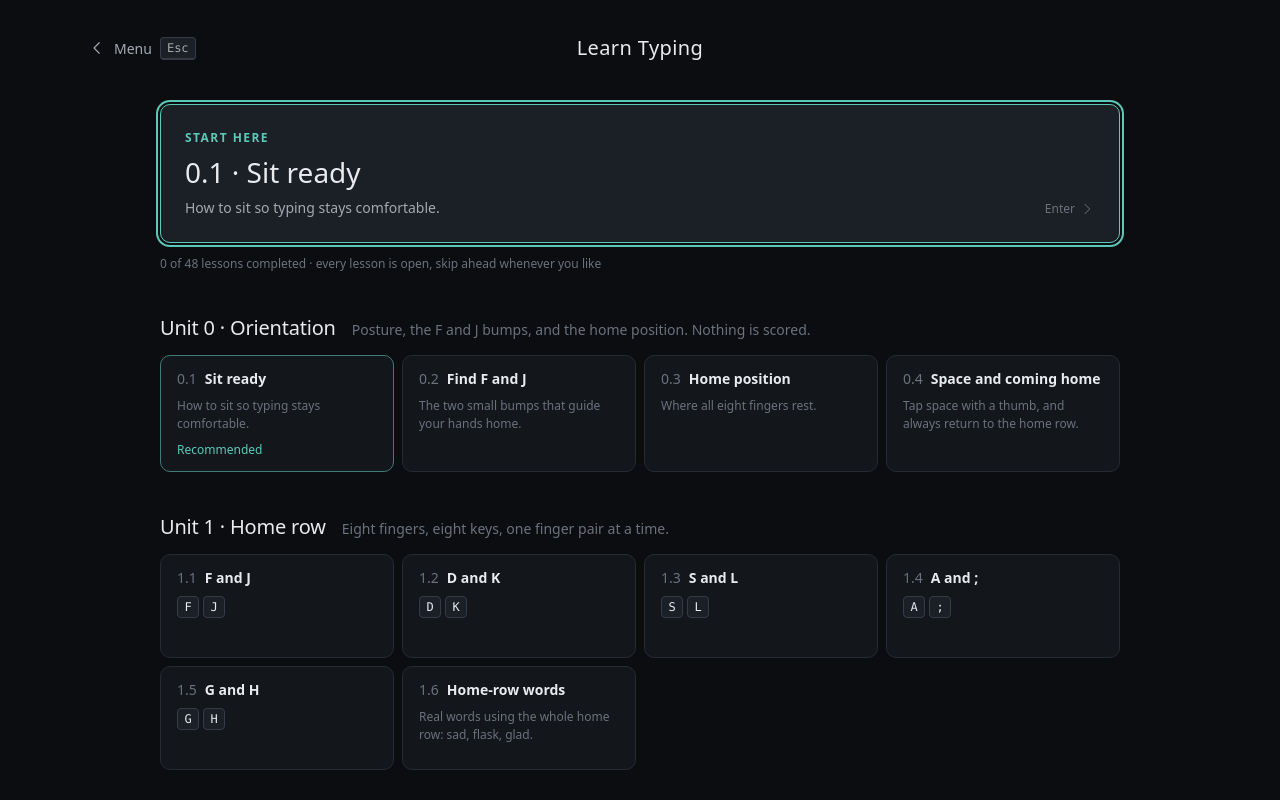
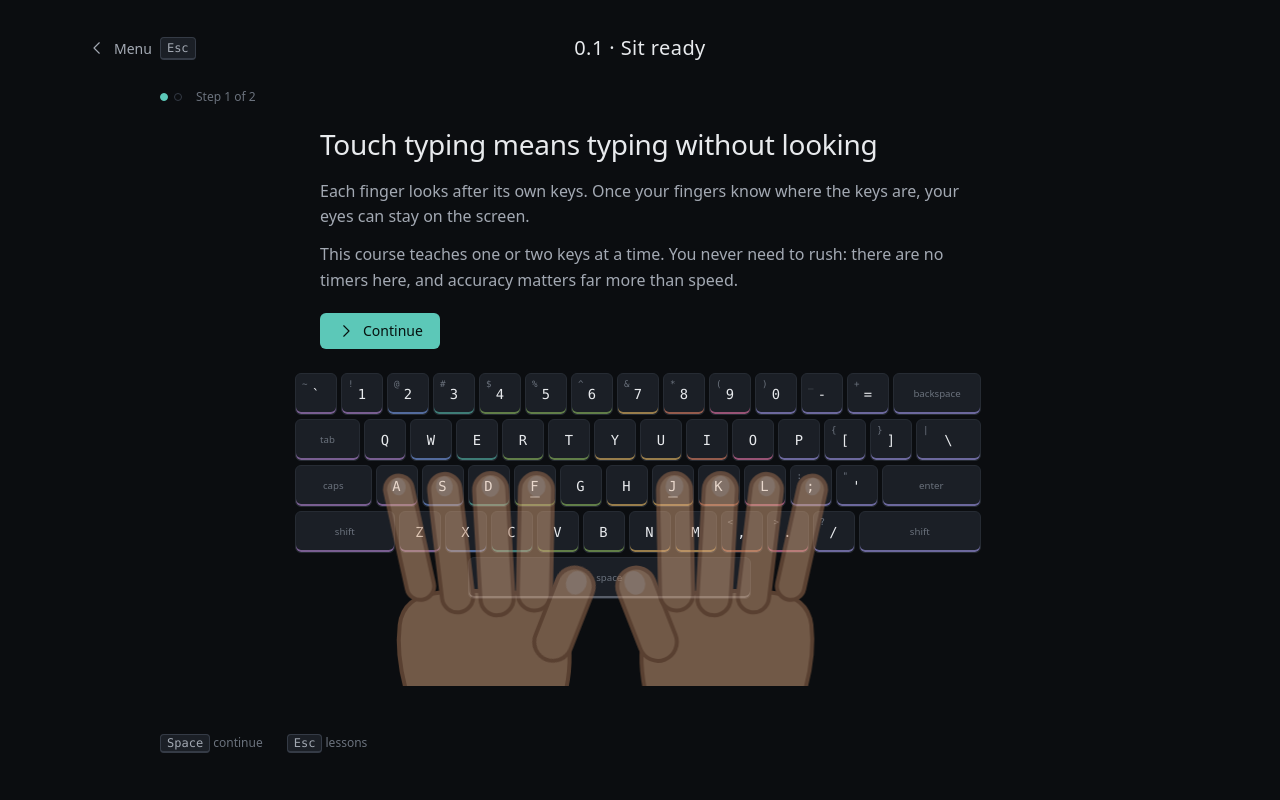
Before and after one commit to yo5on/Typix, a Preact app: page / in a window 1280 px wide. Both pictures are taken after a click on the button 368 px from the left and 267 px from the top of the page. Shown: the top 800 px of the page. Built offline with nearby package versions, Linux system fonts and the light colour scheme.

Commit message:
feat(learn): open recommended lessons directly
Stats recommendations and the menu's Continue card now start the
lesson itself instead of the lesson list.

```diff
--- a/src/app/state.ts
+++ b/src/app/state.ts
@@ -1,6 +1,7 @@
 import { effect, signal } from '@preact/signals';
 import type { Progress, Settings } from '../core/store/schema';
 import { loadProgress, loadSettings, saveProgress, saveSettings } from '../core/store/persist';
+import { navigate } from './router';
 
 // One app-wide copy of progress and settings. Screens read and replace these signals; saving is automatic.
 
@@ -86,3 +87,11 @@ effect(() => {
 effect(() => {
   document.documentElement.dataset.textSize = settings.value.textSize;
 });
+
+/** A lesson for Learn to open straight away: set by recommendations, the Continue card and onboarding. */
+export const pendingLesson = signal<{ id: string; focus?: string } | null>(null);
+
+export function openLesson(id: string, focus?: string) {
+  pendingLesson.value = { id, focus };
+  navigate('learn');
+}
--- a/src/features/learning/LearningScreen.tsx
+++ b/src/features/learning/LearningScreen.tsx
@@ -1,6 +1,6 @@
 import { useState } from 'preact/hooks';
 import { navigate } from '../../app/router';
-import { progress } from '../../app/state';
+import { pendingLesson, progress } from '../../app/state';
 import { findLesson, LESSONS } from '../../content/curriculum';
 import { lessonLabel, type Lesson } from '../../core/learning/lessons';
 import {
@@ -32,7 +32,13 @@ type Phase =
 
 /** Learning Mode: a calm, guided course. No timers, no fail states, no locks. */
 export function LearningScreen() {
-  const [phase, setPhase] = useState<Phase>({ name: 'list' });
+  const [phase, setPhase] = useState<Phase>(() => {
+    // Opened from a recommendation, the Continue card or onboarding: go straight into that lesson.
+    const want = pendingLesson.peek();
+    pendingLesson.value = null;
+    const lesson = want ? findLesson(want.id) : undefined;
+    return want && lesson ? { name: 'lesson', lesson, focus: want.focus, run: Date.now() } : { name: 'list' };
+  });
 
   const start = (lesson: Lesson, focus?: string) =>
     setPhase({ name: 'lesson', lesson, focus, run: Date.now() });
--- a/src/features/menu/MenuScreen.tsx
+++ b/src/features/menu/MenuScreen.tsx
@@ -1,6 +1,6 @@
 import { useRef } from 'preact/hooks';
 import { navigate, type Route } from '../../app/router';
-import { progress } from '../../app/state';
+import { openLesson, progress } from '../../app/state';
 import { LESSONS } from '../../content/curriculum';
 import { lessonLabel } from '../../core/learning/lessons';
 import { nextLesson } from '../../core/learning/results';
@@ -38,7 +38,12 @@ export function MenuScreen() {
       </header>
 
       <div class={s.content}>
-        <button type="button" class={s.continue} onClick={() => navigate('learn')} data-autofocus>
+        <button
+          type="button"
+          class={s.continue}
+          onClick={() => (next ? openLesson(next.id) : navigate('learn'))}
+          data-autofocus
+        >
           <span class={s.continueEyebrow}>{lessonsDone === 0 ? 'Start here' : 'Continue'}</span>
           <span class={s.continueTitle}>{next ? lessonLabel(next) : 'Finger Gym'}</span>
           <span class={s.continueDetail}>
--- a/src/features/stats/StatsScreen.tsx
+++ b/src/features/stats/StatsScreen.tsx
@@ -1,6 +1,6 @@
 import { useState } from 'preact/hooks';
 import { navigate } from '../../app/router';
-import { progress } from '../../app/state';
+import { openLesson, progress } from '../../app/state';
 import { LESSONS } from '../../content/curriculum';
 import { fingerName } from '../../core/learning/fingers';
 import { overviewRecommendations, type Recommendation } from '../../core/learning/results';
@@ -49,7 +49,7 @@ export function StatsScreen() {
   const fights = fightRecord(p);
   const recs = overviewRecommendations(p, LESSONS, layout, daysSinceLastSession(p, now));
 
-  const open = (r: Recommendation) => navigate(r.kind === 'practice' ? 'practice' : 'learn');
+  const open = (r: Recommendation) => (r.kind === 'practice' ? navigate('practice') : openLesson(r.lessonId));
 
   return (
     <Screen
```
Also changed, not shown: 1 other file (tests, documents, lock files or other folders).
